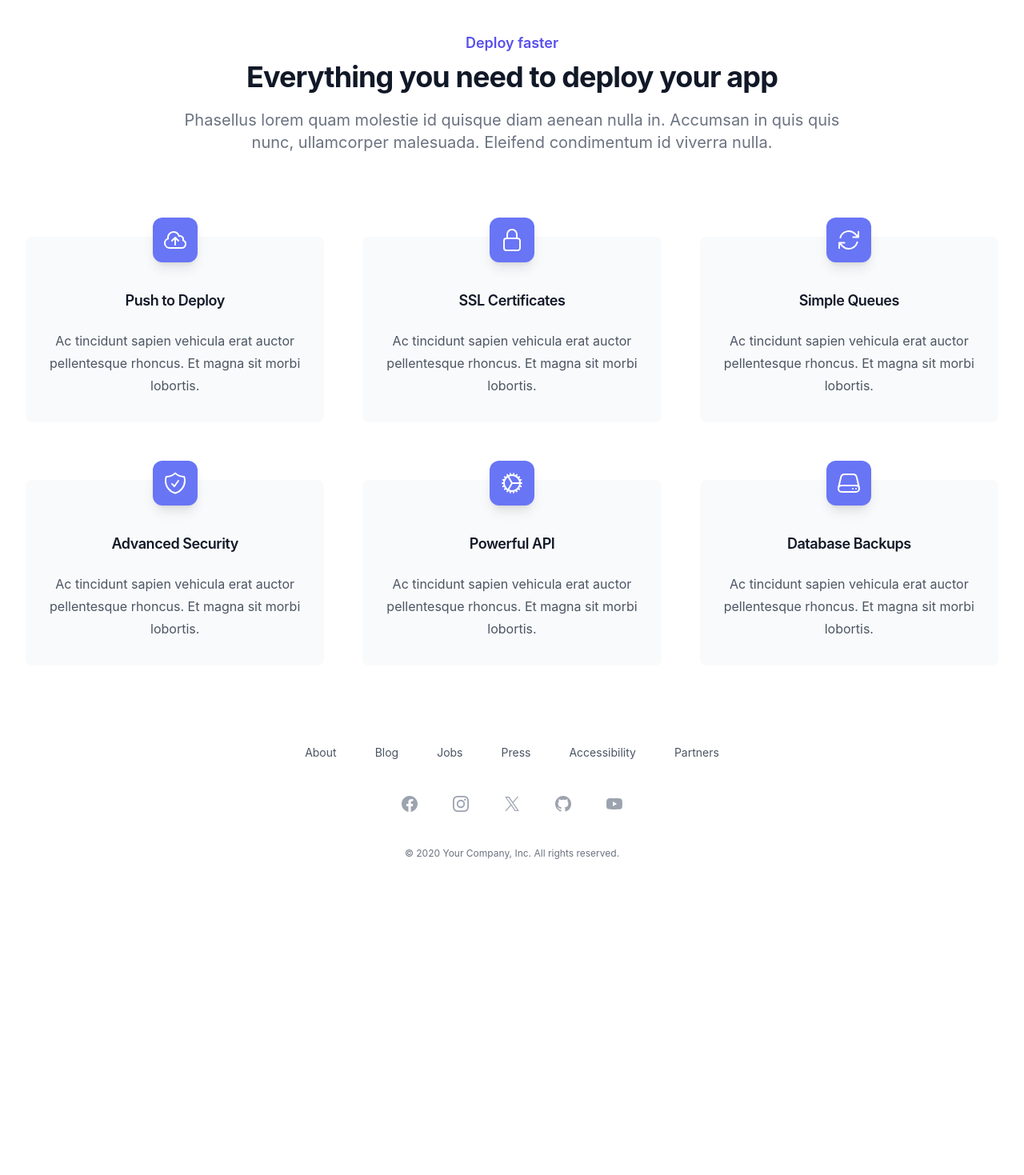
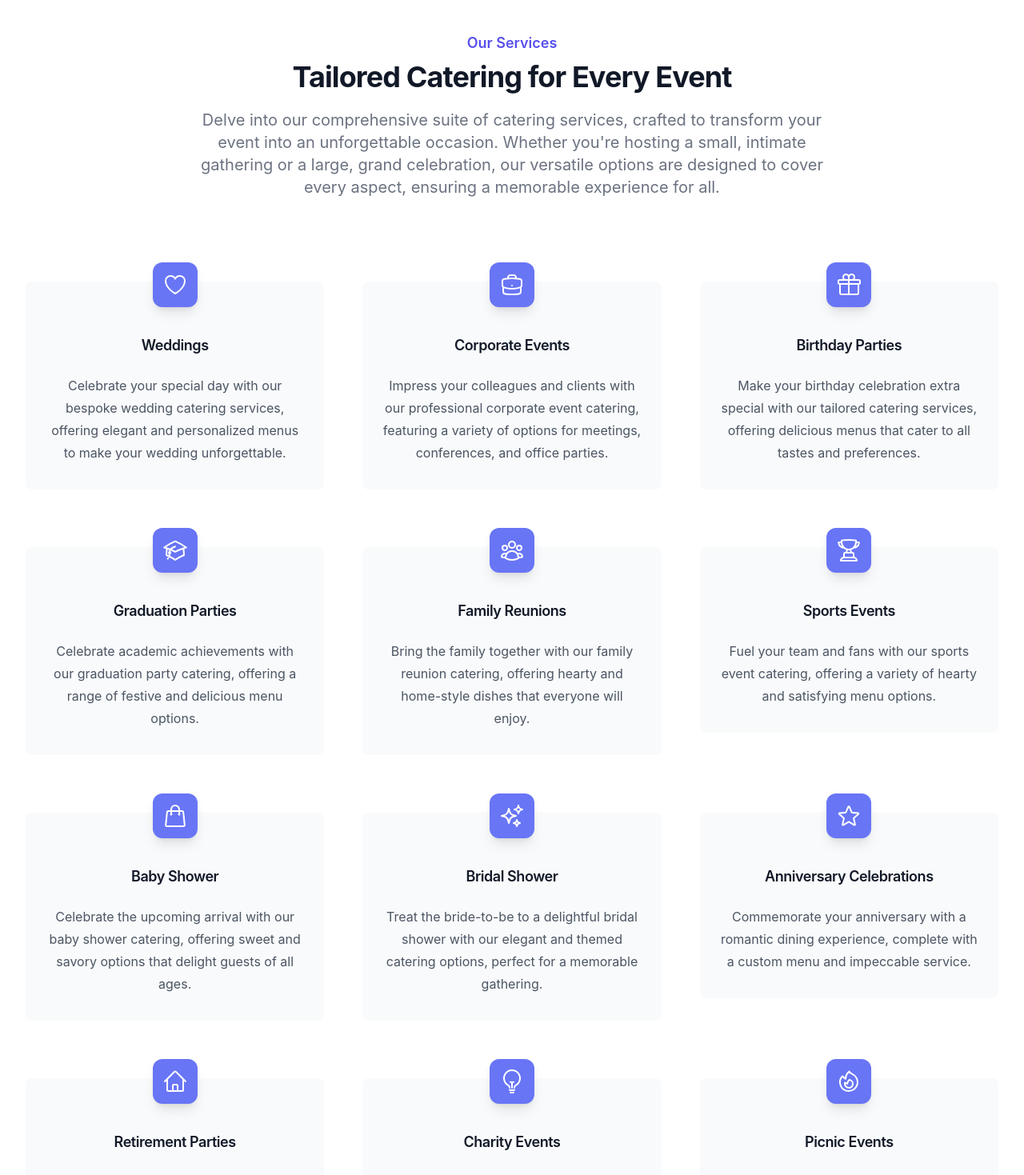
Before and after one commit to Aayroon/beattyscatering-front, a React (Create React App) app: page /services in a window 1280 px wide. Shown: the part 200-1669 px from the top of the page at 80% size. Before the commit the page ends 1533 px from the top, so only its background shows below. Built offline with nearby package versions, Linux system fonts and the light colour scheme.

Commit message:
Service page text modification

```diff
--- a/src/pages/Services.js
+++ b/src/pages/Services.js
@@ -1,58 +1,106 @@
 import {
-    ArrowPathIcon,
-    CloudArrowUpIcon,
-    CogIcon,
-    LockClosedIcon,
-    ServerIcon,
-    ShieldCheckIcon,
+    HeartIcon,
+    BriefcaseIcon,
+    GiftIcon,
+    AcademicCapIcon,
+    UserGroupIcon,
+    TrophyIcon,
+    ShoppingBagIcon,
+    SparklesIcon,
+    StarIcon,
+    HomeIcon,
+    LightBulbIcon,
+    FireIcon,
   } from '@heroicons/react/24/outline'
 
   import Customfooter from '../components/Footer'
 
   const features = [
     {
-      name: 'Push to Deploy',
-      description: 'Ac tincidunt sapien vehicula erat auctor pellentesque rhoncus. Et magna sit morbi lobortis.',
-      icon: CloudArrowUpIcon,
+      name: 'Weddings',
+      description: 'Celebrate your special day with our bespoke wedding catering services, ' +
+          'offering elegant and personalized menus to make your wedding unforgettable.',
+      icon: HeartIcon,
     },
     {
-      name: 'SSL Certificates',
-      description: 'Ac tincidunt sapien vehicula erat auctor pellentesque rhoncus. Et magna sit morbi lobortis.',
-      icon: LockClosedIcon,
+      name: 'Corporate Events',
+      description: 'Impress your colleagues and clients with our professional corporate event catering, ' +
+          'featuring a variety of options for meetings, conferences, and office parties.',
+      icon: BriefcaseIcon,
     },
     {
-      name: 'Simple Queues',
-      description: 'Ac tincidunt sapien vehicula erat auctor pellentesque rhoncus. Et magna sit morbi lobortis.',
-      icon: ArrowPathIcon,
+      name: 'Birthday Parties',
+      description: 'Make your birthday celebration extra special with our tailored catering services, ' +
+          'offering delicious menus that cater to all tastes and preferences.',
+      icon: GiftIcon,
     },
     {
-      name: 'Advanced Security',
-      description: 'Ac tincidunt sapien vehicula erat auctor pellentesque rhoncus. Et magna sit morbi lobortis.',
-      icon: ShieldCheckIcon,
+      name: 'Graduation Parties',
+      description: 'Celebrate academic achievements with our graduation party catering, ' +
+          'offering a range of festive and delicious menu options.',
+      icon: AcademicCapIcon,
     },
     {
-      name: 'Powerful API',
-      description: 'Ac tincidunt sapien vehicula erat auctor pellentesque rhoncus. Et magna sit morbi lobortis.',
-      icon: CogIcon,
+      name: 'Family Reunions',
+      description: 'Bring the family together with our family reunion catering, ' +
+          'offering hearty and home-style dishes that everyone will enjoy.',
+      icon: UserGroupIcon,
     },
     {
-      name: 'Database Backups',
-      description: 'Ac tincidunt sapien vehicula erat auctor pellentesque rhoncus. Et magna sit morbi lobortis.',
-      icon: ServerIcon,
+      name: 'Sports Events',
+      description: 'Fuel your team and fans with our sports event catering, ' +
+          'offering a variety of hearty and satisfying menu options.',
+      icon: TrophyIcon,
     },
+      {
+          name: 'Baby Shower',
+          description: 'Celebrate the upcoming arrival with our baby shower catering, ' +
+              'offering sweet and savory options that delight guests of all ages.',
+          icon: ShoppingBagIcon,
+      },
+      {
+          name: 'Bridal Shower',
+          description: 'Treat the bride-to-be to a delightful bridal shower with our elegant and themed catering options, ' +
+              'perfect for a memorable gathering.',
+          icon: SparklesIcon,
+      },
+      {
+          name: 'Anniversary Celebrations',
+          description: 'Commemorate your anniversary with a romantic dining experience, ' +
+              'complete with a custom menu and impeccable service.',
+          icon: StarIcon,
+      },
+      {
+          name: 'Retirement Parties',
+          description: 'Honor the retiree with a special event featuring our catering, ' +
+              'providing delicious food and exceptional service.',
+          icon: HomeIcon,
+      },
+      {
+          name: 'Charity Events',
+          description: ' Make your charity event a success with our comprehensive catering services, ' +
+              'offering delicious menus that support your cause.',
+          icon: LightBulbIcon,
+      },
+      {
+          name: 'Picnic Events',
+          description: 'Savor an outdoor event, featuring a selection of gourmet delights, perfect for a delightful and laid-back gathering.',
+          icon: FireIcon,
+      },
   ]
 
   export default function Services() {
     return (
       <div className="relative bg-white py-24 sm:py-32 lg:py-40">
         <div className="mx-auto max-w-md px-6 text-center sm:max-w-3xl lg:max-w-7xl lg:px-8">
-          <h2 className="text-lg font-semibold text-indigo-600">Deploy faster</h2>
+          <h2 className="text-lg font-semibold text-indigo-600">Our Services</h2>
           <p className="mt-2 text-3xl font-bold tracking-tight text-gray-900 sm:text-4xl">
-            Everything you need to deploy your app
+              Tailored Catering for Every Event
           </p>
           <p className="mx-auto mt-5 max-w-prose text-xl text-gray-500">
-            Phasellus lorem quam molestie id quisque diam aenean nulla in. Accumsan in quis quis nunc, ullamcorper
-            malesuada. Eleifend condimentum id viverra nulla.
+              Delve into our comprehensive suite of catering services, crafted to transform your event into an unforgettable occasion.
+              Whether you're hosting a small, intimate gathering or a large, grand celebration,
+              our versatile options are designed to cover every aspect, ensuring a memorable experience for all.
           </p>
           <div className="mt-20">
             <div className="grid grid-cols-1 gap-12 sm:grid-cols-2 lg:grid-cols-3">
```
